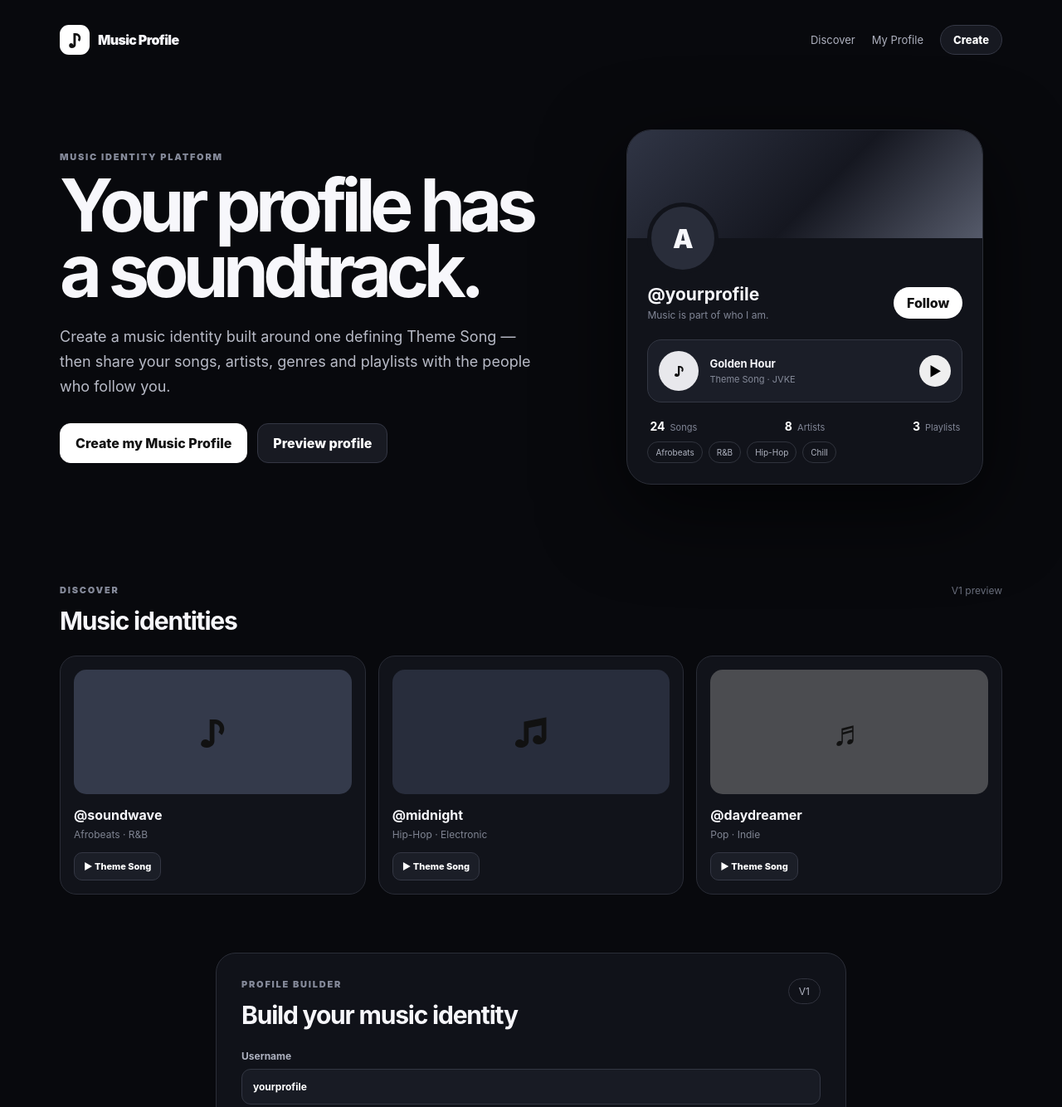
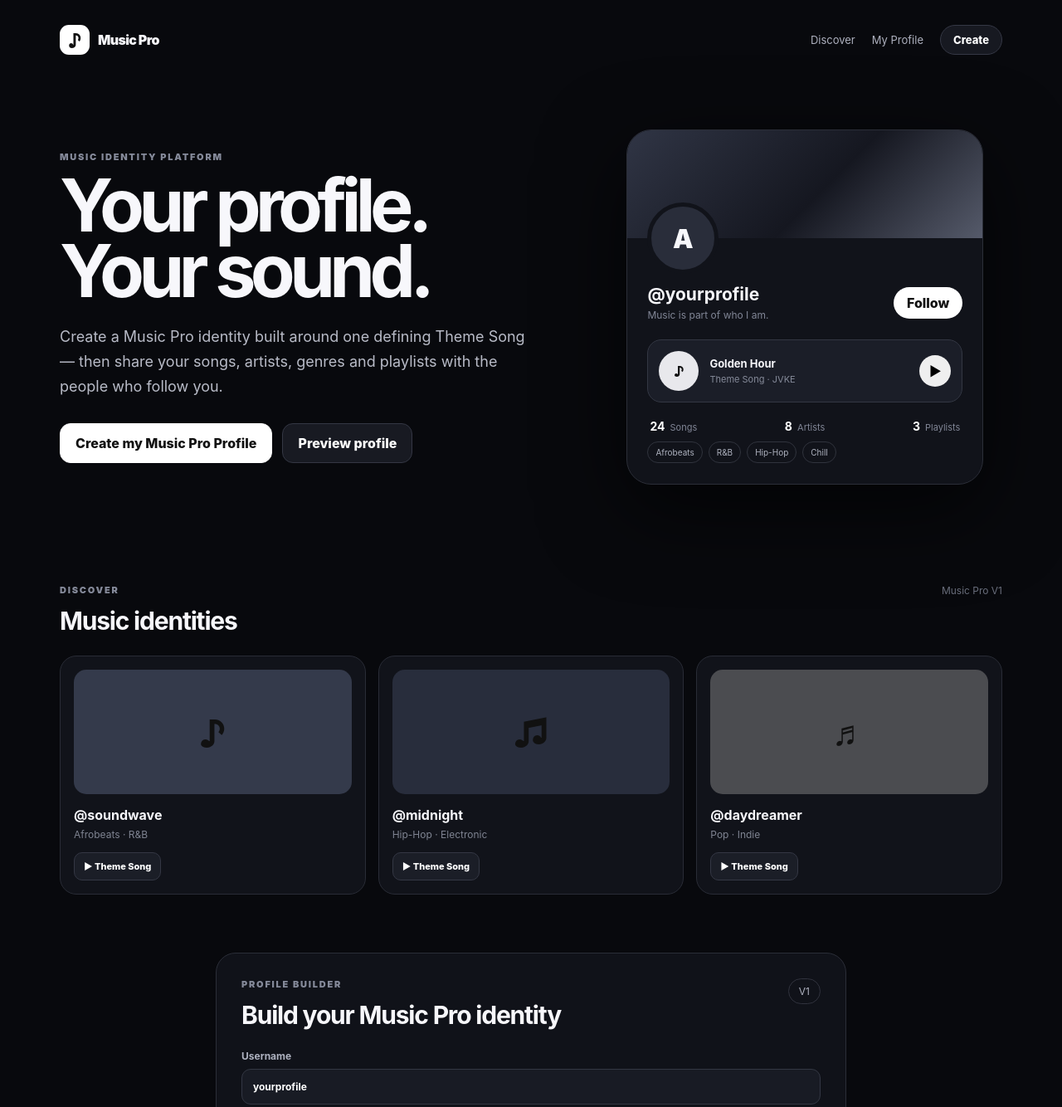
Before and after one commit to axali-sys/Instagram-theme-song, a plain HTML site: page index.html in a window 1280 px wide. Shown: the top 1334 px of the page at 83% size. Drawn offline with Linux system fonts and the light colour scheme.

Commit message:
Rename product UI to Music Pro

```diff
--- a/index.html
+++ b/index.html
@@ -3,23 +3,23 @@
 <head>
   <meta charset="utf-8">
   <meta name="viewport" content="width=device-width, initial-scale=1">
-  <meta name="description" content="Music Profile — a profile with a soundtrack.">
-  <title>Music Profile — Your profile has a soundtrack</title>
+  <meta name="description" content="Music Pro — your profile, your sound.">
+  <title>Music Pro — Your profile. Your sound.</title>
   <link rel="stylesheet" href="./styles.css">
 </head>
 <body>
   <main class="shell">
     <header class="topbar">
-      <a class="brand" href="./"><span class="mark">♪</span><span>Music Profile</span></a>
+      <a class="brand" href="./"><span class="mark">♪</span><span>Music Pro</span></a>
       <nav><a href="#discover">Discover</a><a href="#profile">My Profile</a><button id="createBtn" class="nav-button">Create</button></nav>
     </header>
 
     <section class="hero">
       <div class="hero-copy">
         <p class="eyebrow">MUSIC IDENTITY PLATFORM</p>
-        <h1>Your profile has a soundtrack.</h1>
-        <p class="lead">Create a music identity built around one defining Theme Song — then share your songs, artists, genres and playlists with the people who follow you.</p>
-        <div class="actions"><button id="createHero" class="primary">Create my Music Profile</button><a href="#profile" class="secondary">Preview profile</a></div>
+        <h1>Your profile. Your sound.</h1>
+        <p class="lead">Create a Music Pro identity built around one defining Theme Song — then share your songs, artists, genres and playlists with the people who follow you.</p>
+        <div class="actions"><button id="createHero" class="primary">Create my Music Pro Profile</button><a href="#profile" class="secondary">Preview profile</a></div>
       </div>
       <div class="profile-card" id="profile">
         <div class="profile-cover"></div>
@@ -34,7 +34,7 @@
     </section>
 
     <section class="section" id="discover">
-      <div class="section-head"><div><p class="eyebrow">DISCOVER</p><h2>Music identities</h2></div><span class="muted">V1 preview</span></div>
+      <div class="section-head"><div><p class="eyebrow">DISCOVER</p><h2>Music identities</h2></div><span class="muted">Music Pro V1</span></div>
       <div class="profile-grid">
         <article class="mini-profile"><div class="mini-art art-one">♪</div><h3>@soundwave</h3><p>Afrobeats · R&B</p><button class="mini-play">▶ Theme Song</button></article>
         <article class="mini-profile"><div class="mini-art art-two">♫</div><h3>@midnight</h3><p>Hip-Hop · Electronic</p><button class="mini-play">▶ Theme Song</button></article>
@@ -43,15 +43,15 @@
     </section>
 
     <section class="panel" id="settings">
-      <div class="panel-head"><div><p class="eyebrow">PROFILE BUILDER</p><h2>Build your music identity</h2></div><span class="pill">V1</span></div>
+      <div class="panel-head"><div><p class="eyebrow">PROFILE BUILDER</p><h2>Build your Music Pro identity</h2></div><span class="pill">V1</span></div>
       <label>Username<input id="handle" value="yourprofile" maxlength="30"></label>
       <label>Theme Song<select id="track"><option>Golden Hour</option><option>Midnight Drive</option><option>New Beginnings</option><option>Calm Down</option></select></label>
       <label>Primary genre<select id="genre"><option>Afrobeats</option><option>R&B</option><option>Hip-Hop</option><option>Pop</option><option>Electronic</option></select></label>
       <div class="notice"><strong>Music catalog boundary</strong><span>V1 stores the music identity and selected track metadata. A production release will connect to a licensed music catalog/provider rather than host copyrighted recordings directly.</span></div>
-      <button id="saveBtn" class="primary wide">Save Music Profile</button><p id="saved" class="saved" role="status"></p>
+      <button id="saveBtn" class="primary wide">Save Music Pro Profile</button><p id="saved" class="saved" role="status"></p>
     </section>
 
-    <footer>Music Profile V1 · Theme Song identity layer · Designed for web first, mobile next</footer>
+    <footer>Music Pro V1 · Theme Song identity layer · Designed for web first, mobile next</footer>
   </main>
   <script src="./app.js"></script>
 </body>
```
